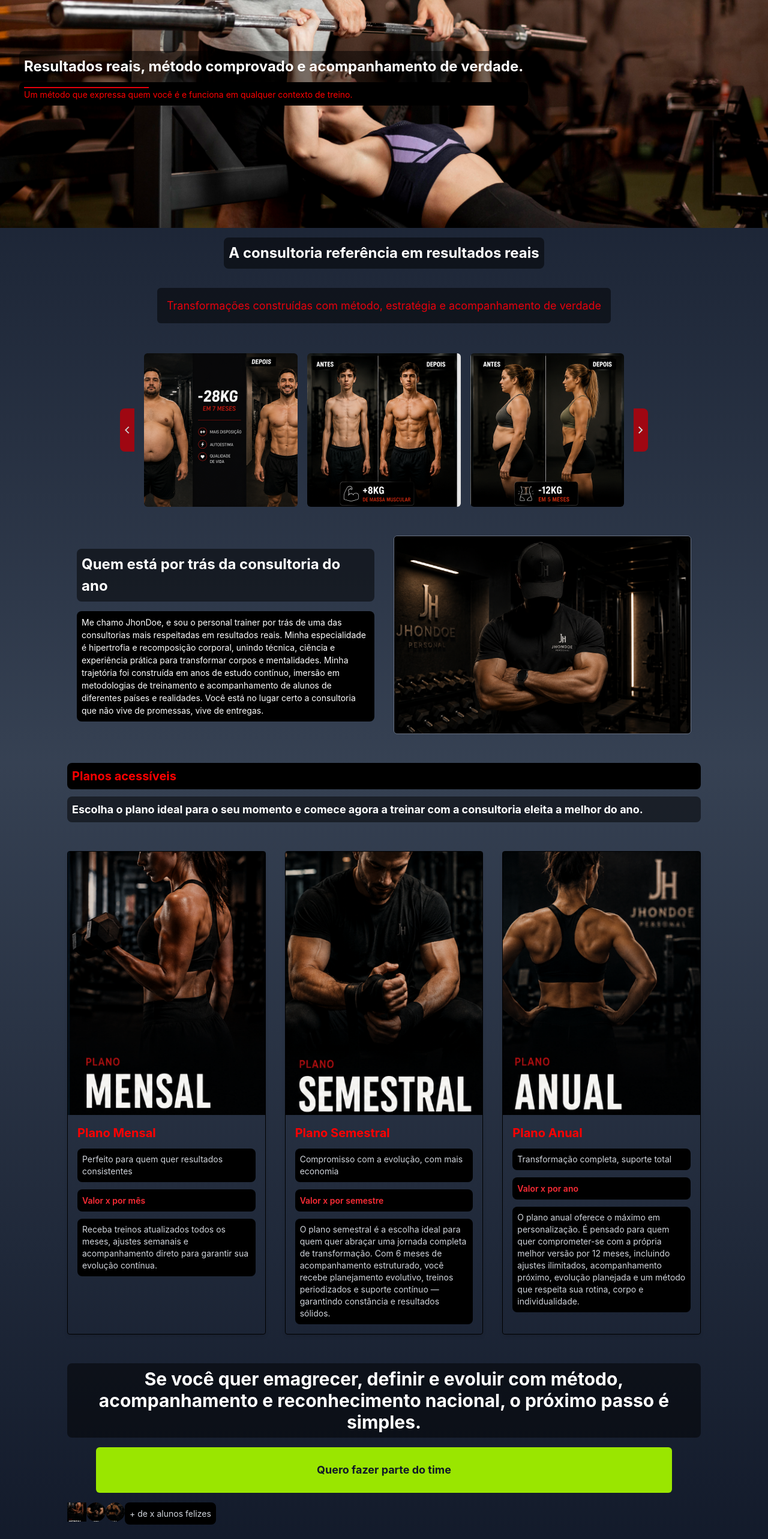
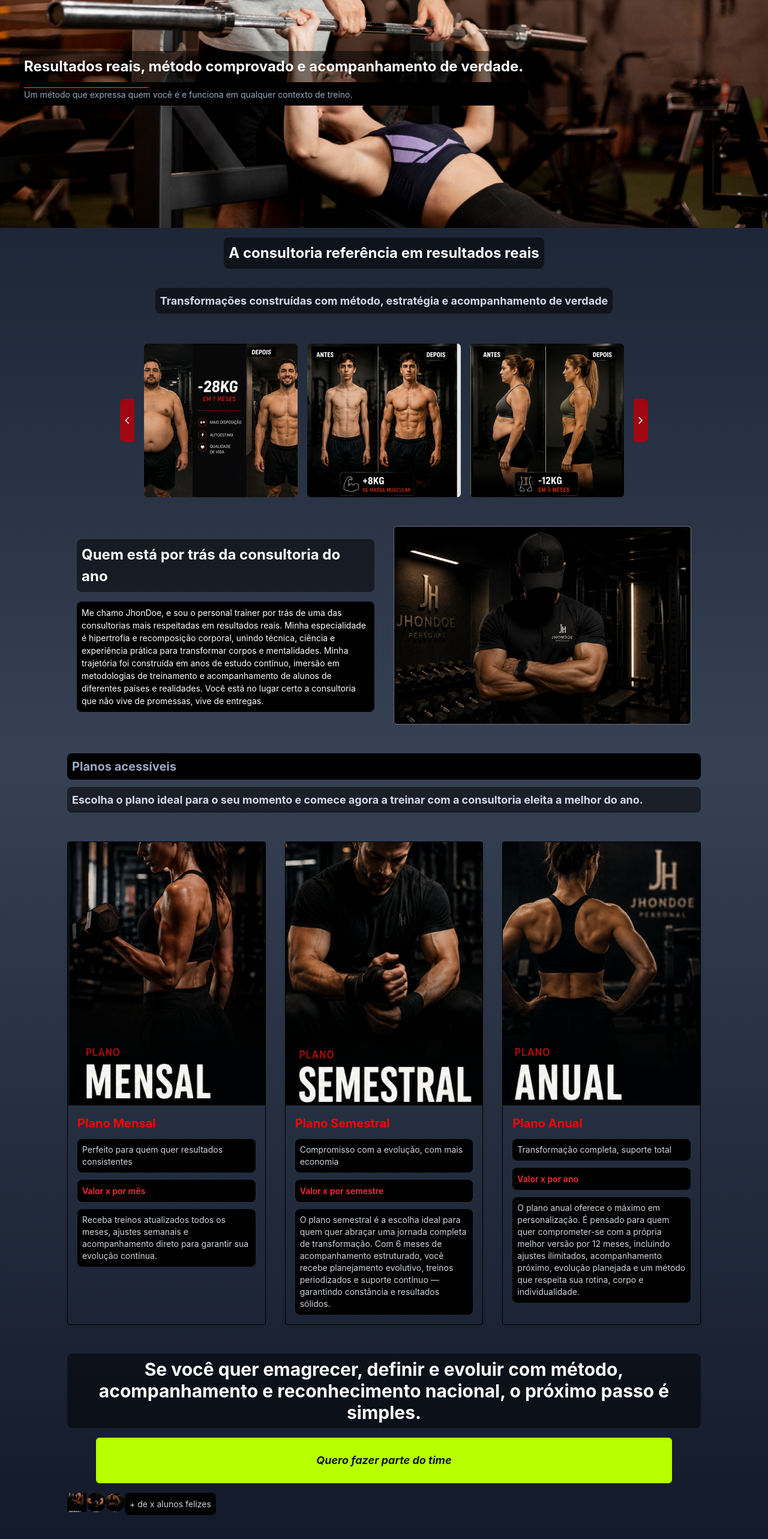
Before and after one commit to P3dr0PRR/personal_lp, a React (Vite) app: page /portfolio in a window 1280 px wide. Shown: the part 120-2686 px from the top of the page at 60% size. Built offline with nearby package versions, Linux system fonts and the light colour scheme.

Commit message:
style(global): remove unused tokens and apply layout adjustments

```diff
--- a/src/global.css
+++ b/src/global.css
@@ -2,50 +2,40 @@
 
 @theme {
   /* Swatches — Background */
-  --color-bg-deep: #0a0e17;
   --color-bg-base: #0f1621;
-  --color-bg-surface: #1a2236;
-  --color-bg-elevated: #1e2c45;
-  --color-bg-card: #243355;
 
   /* Brand Red */
-  --color-brand-950: #7f0e08;
   --color-brand-800: #b91c1c;
-  --color-brand-base: #dc2626;
   --color-brand-hover: #e5352a;
-  --color-brand-light: #ff6b60;
 
   /* Text Hierarchy */
   --color-text-primary: #f9fafb;
   --color-text-heading: #d1d9e8;
   --color-text-body: #9aaac4;
-  --color-text-muted: #8d9ab7;
-  --color-text-subtle: #6b7a99;
 
   /* CTA & Accent */
   --color-cta-lime: #b8ff00;
   --color-cta-sucess-green: #24d97a;
-  --color-cta-warning-amber: #f5a623;
-  --color-cta-border-base: #1e2c45;
-
 }
 
 @layer base {
   h1 {
     font-size: 1.5rem;
     font-weight: bold;
-    color: white;
+    color: var(--color-text-primary);
     padding: 0.5rem;
     background-color: rgba(0, 0, 0, 0.5);
+    border: 1px solid var(--color-cta-border-base);
     border-radius: 0.5rem;
   }
 
   h2 {
     font-size: 1.125rem;
     font-weight: bold;
-    color: white;
+    color: var(--color-text-heading);
     padding: 0.5rem;
     background-color: rgba(0, 0, 0, 0.5);
+    border: 1px solid var(--color-cta-border-base);
     border-radius: 0.5rem;
   }
 
@@ -56,10 +46,11 @@
 
   p {
     font-size: 0.875rem;
-    color: red;
+    color: var(--color-text-body);
     padding: 0.5rem;
     padding: 0.5rem;
     background-color: rgb(0, 0, 0);
+    border: 1px solid var(--color-cta-border-base);
     border-radius: 0.5rem;
   }
 }
@@ -92,20 +83,21 @@
     color: rgb(186, 230, 253);
     padding: 0.5rem;
     background-color: rgba(0, 0, 0, 0.5);
+    border: 1px solid var(--color-cta-border-base);
+
     border-radius: 0.5rem;
   }
 
   .BTNSlinks {
     font-size: 1rem;
-    background-color: rgb(239, 68, 68);
+    background-color: var(--color-brand-800);
     padding: 1rem;
     border-radius: 0.5rem;
-    color: white;
     font-weight: 500;
   }
 
   .BTNSlinks:hover {
-    background-color: rgb(156, 163, 175);
+    background-color: var(--color-brand-hover);
   }
 
   .SocialMedias {
--- a/src/pages/PortifolioHome/Message.tsx
+++ b/src/pages/PortifolioHome/Message.tsx
@@ -11,15 +11,27 @@ export function Message() {
       </h1>
       <a
         href="#"
-        className="cursor-pointer bg-lime-400 hover:scale-110 transition-transform duration-300 rounded-md mx-12 p-6 text-center font-bold text-lg text-gray-900"
+        className="cursor-pointer italic bg-cta-lime hover:scale-110  transition-transform duration-300 rounded-md mx-12 p-6 text-center font-bold text-lg text-gray-900"
       >
         Quero fazer parte do time
       </a>
       <div className="flex items-start">
         <div className="flex items-center">
-          <img src={Mensal} alt="Mensal" className=" hover:scale-110 transition-transform duration-300rounded-full w-8 h-8 object-cover" />
-          <img src={Semestral} alt="Semestral" className=" hover:scale-110 transition-transform duration-300 rounded-full w-8 h-8 object-cover" />
-          <img src={Anual} alt="Anual" className=" hover:scale-110 transition-transform duration-300 rounded-full w-8 h-8 object-cover" />
+          <img
+            src={Mensal}
+            alt="Mensal"
+            className=" hover:scale-110 transition-transform duration-300rounded-full w-8 h-8 object-cover"
+          />
+          <img
+            src={Semestral}
+            alt="Semestral"
+            className=" hover:scale-110 transition-transform duration-300 rounded-full w-8 h-8 object-cover"
+          />
+          <img
+            src={Anual}
+            alt="Anual"
+            className=" hover:scale-110 transition-transform duration-300 rounded-full w-8 h-8 object-cover"
+          />
         </div>
         <p className="text-gray-300">+ de x alunos felizes</p>
       </div>
--- a/src/pages/PortifolioHome/Planos.tsx
+++ b/src/pages/PortifolioHome/Planos.tsx
@@ -7,7 +7,7 @@ export function Planos() {
     <section className="sections-appear sections mt-12">
       <div className="conteudo space-y-3 ">
         <p className="font-bold text-xl">Planos acessíveis</p>
-        <h2 className="">
+        <h2 >
           Escolha o plano ideal para o seu momento e comece agora a treinar com
           a consultoria eleita a melhor do ano.
         </h2>
--- a/src/pages/PortifolioHome/Projetos/Projetos.tsx
+++ b/src/pages/PortifolioHome/Projetos/Projetos.tsx
@@ -31,10 +31,10 @@ export function Projetos() {
     <section className="sections-appear sections">
       <div className="flex flex-col items-center justify-center rounded-md gap-8 m-4">
         <h1>A consultoria referência em resultados reais</h1>
-        <h3 className="text-red-600 bg-black/50 rounded-md p-4">
+        <h2>
           Transformações construídas com método, estratégia e acompanhamento de
           verdade
-        </h3>
+        </h2>
         <span className=" block h-0.5 bg-[rgb(186,230,253)]"></span>
       </div>
       <div className="flex items-center justify-center gap-4">
--- a/src/pages/StarterHome/Home.tsx
+++ b/src/pages/StarterHome/Home.tsx
@@ -32,14 +32,14 @@ export function Home() {
               Do primeiro treino ao resultado final, eu cuido de cada detalhe.
               Seu único trabalho é evoluir.
             </p>
-            <button className="BTNSlinks flex items-center gap-2 bg-green-500 hover:bg-green-600 cursor-pointer">
+            <button className="BTNSlinks flex items-center gap-2 bg-green-600 hover:bg-cta-sucess-green cursor-pointer">
               <img src={Wpp} alt="WhatsApp" className="h-6 w-6" />
               Atendimento via WhatsApp
             </button>
             <span className=" block h-0.5 bg-white w-[25%]"></span>
             <div className="flex flex-col items-center justify-center gap-4 text-center ">
               <h2>Acesse nosso Portfolio</h2>
-              <button className="BTNSlinks">Portfolio</button>
+              <button className="BTNSlinks cursor-pointer">Portfolio</button>
             </div>
           </div>
         </div>
```
